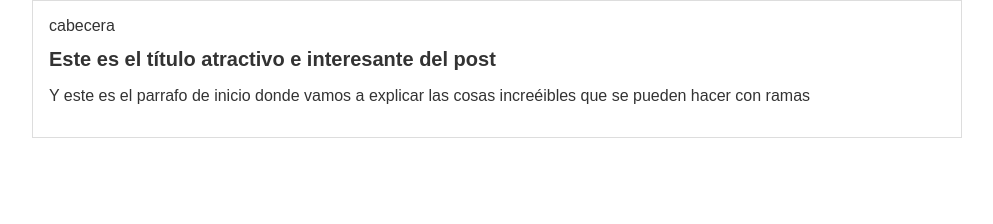
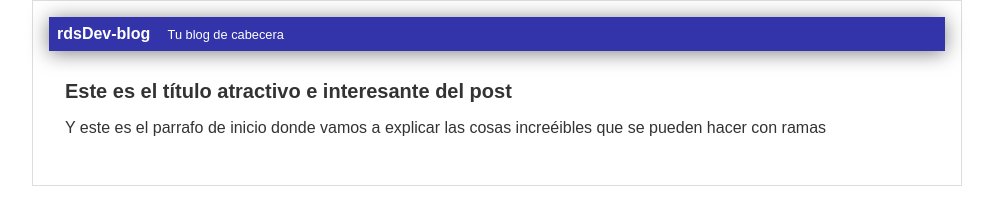
Before and after one commit to ltoncelDev/rdsDev-blog, a plain HTML site: page index.html in a window 1280 px wide. Shown: the whole page, without its empty margins (143-1136 px from the left). Drawn offline with Linux system fonts and the light colour scheme.

Commit message:
Se completaron los cambios en la cabecera y se agrego un color azul

```diff
--- a/css/estilos.css
+++ b/css/estilos.css
@@ -6,6 +6,23 @@ body
     font-size: 16px;
     margin: 0;
     padding: 0;
+}
+
+#cabecera
+{
+    background: #33A;
+    box-shadow: 0px 2px 20px 0px rgba(0,0,0,0.5);
+    color: white;
+    font-weight: bold;
+    margin: 0;
+    padding: 0.5em;
+}
+
+#cabecera #tagline
+{
+    padding: 0 0 0 1em;
+    font-weight: normal;
+    font-size: 0.8em;
 }
 
 #container
@@ -21,3 +38,8 @@ body
 {
     font-size: 20px;
 }
+
+#post
+{
+    padding: 1em;
+}
--- a/index.html
+++ b/index.html
@@ -6,7 +6,8 @@
   <body>
     <div id="container">
 		<div id="cabecera">
-			cabecera
+			rdsDev-blog
+			<span id="tagline">Tu blog de cabecera</span>
 		</div>
       <div id="post">
         <h1>Este es el título atractivo e interesante del post</h1>
```
